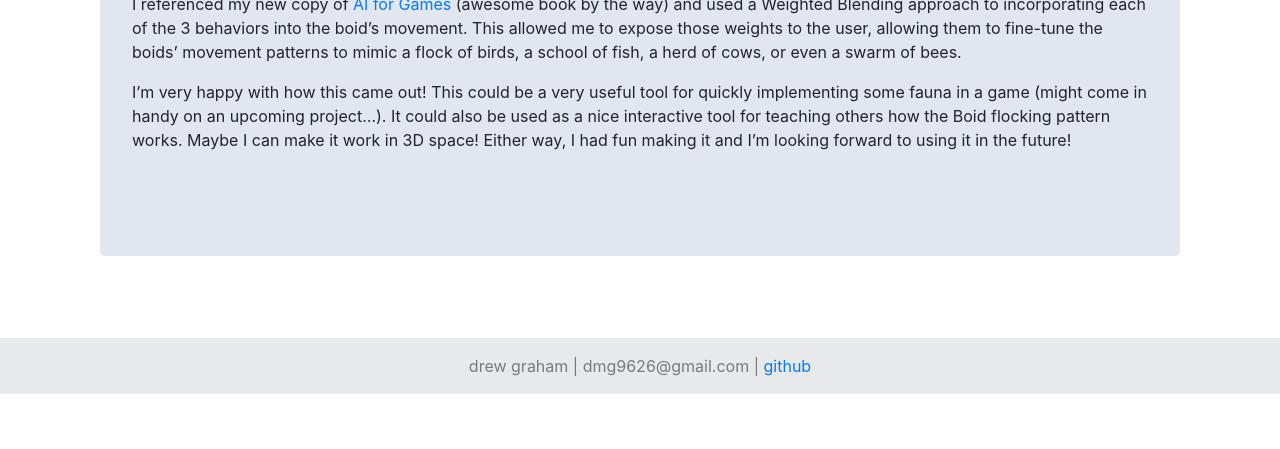
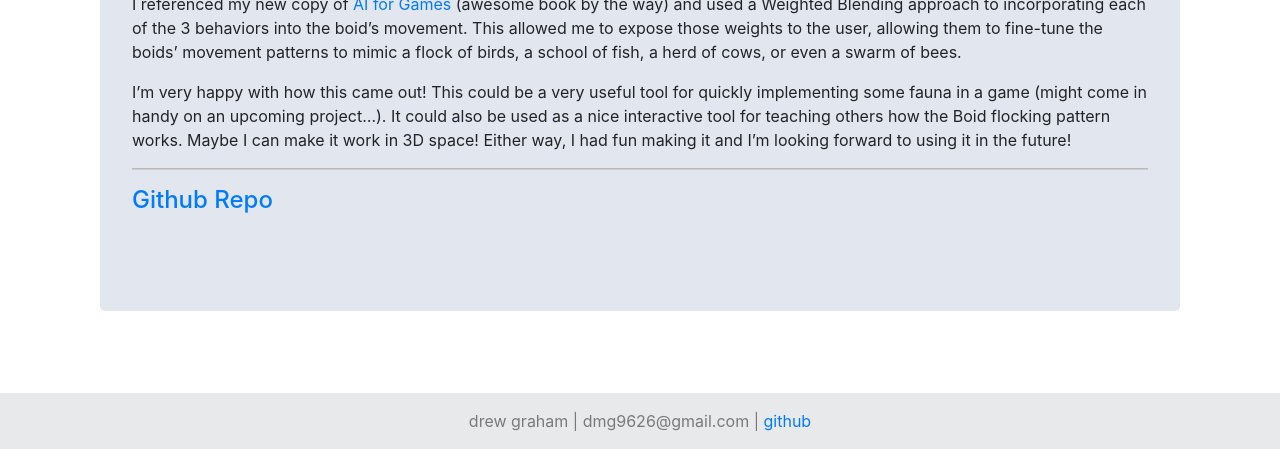
Before and after one commit to dmg9626/dmg9626.github.io, a Jekyll site: the page built from games/boids.md, in a window 1280 px wide and 900 px high, scrolled down 5622 px, cut to the strip 451-900 px from the top of the window. Built offline with Jekyll 4.4.1, drawn with Linux system fonts in a browser that asks for light colours; nearby versions of some CDN libraries; library files that are not in the unit come from our copies; before the commit the page ends 6467 px from its top, so only the background shows below that.

Commit message:
added link to boids git repo

```diff
--- a/games/boids.md
+++ b/games/boids.md
@@ -133,3 +133,7 @@ Now that I was happy with performance, I wanted to expand on the demo's function
 I referenced my new copy of [AI for Games](https://www.amazon.com/AI-Games-Third-Ian-Millington/dp/1138483974/ref=dp_ob_image_bk) (awesome book by the way) and used a Weighted Blending approach to incorporating each of the 3 behaviors into the boid's movement. This allowed me to expose those weights to the user, allowing them to fine-tune the boids' movement patterns to mimic a flock of birds, a school of fish, a herd of cows, or even a swarm of bees.
 
 I'm very happy with how this came out! This could be a very useful tool for quickly implementing some fauna in a game (might come in handy on an upcoming project...). It could also be used as a nice interactive tool for teaching others how the Boid flocking pattern works. Maybe I can make it work in 3D space! Either way, I had fun making it and I'm looking forward to using it in the future!
+
+---
+
+#### [Github Repo](https://github.com/dmg9626/Boids)
```
